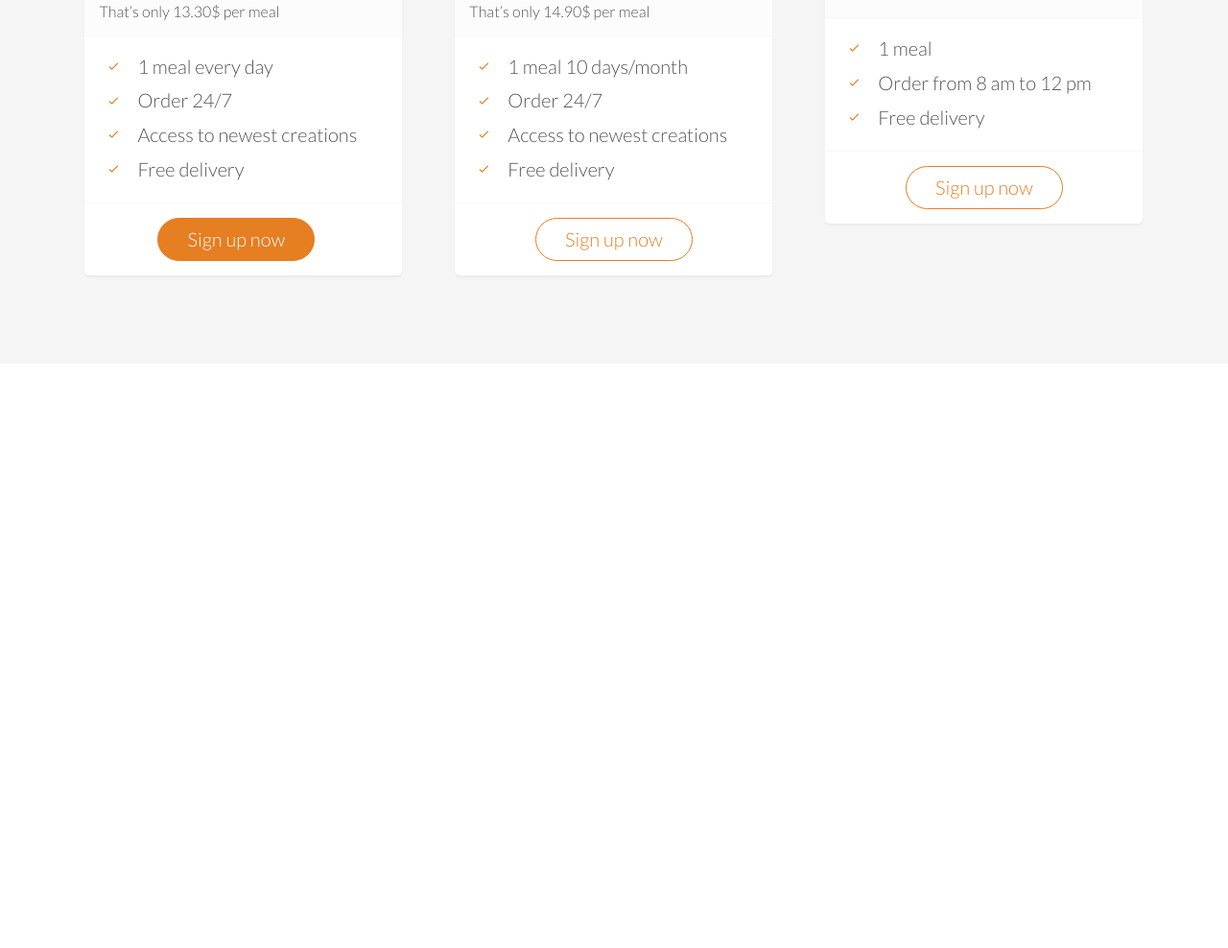
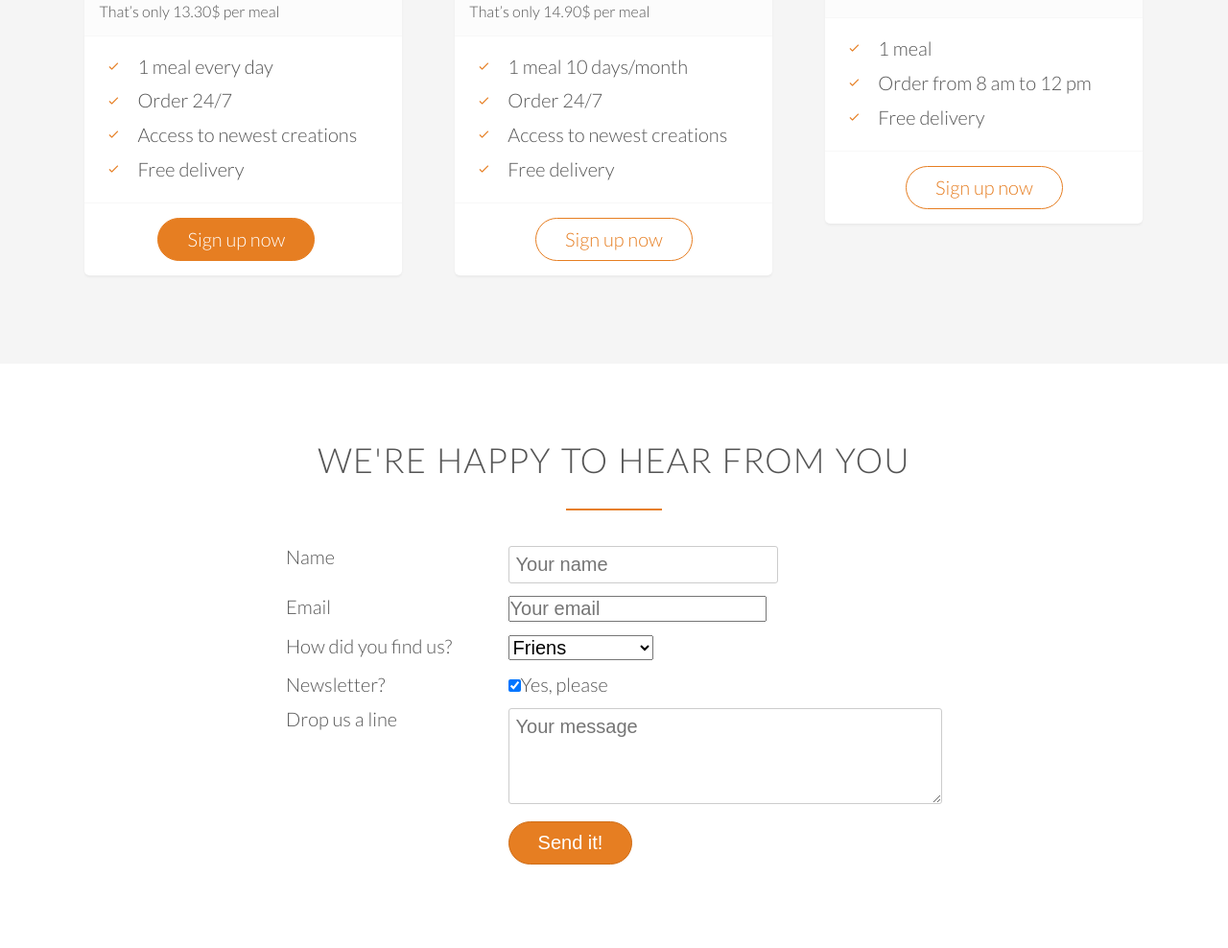
Before and after one commit to EuBabkin/Omnifood, a plain HTML site: page index.html in a window 1280 px wide. Shown: the part 4247-5235 px from the top of the page at 96% size. Before the commit the page ends 4626 px from the top, so only its background shows below. Drawn offline with Linux system fonts and the light colour scheme; files whose address does not match are found by name.

Commit message:
Built the contact form

```diff
--- a/index.html
+++ b/index.html
@@ -271,6 +271,68 @@
 					</div>
 				</div>
 			</section>
+			<section class="section-form">
+				<div class="row">
+					<h2>We're happy to hear from you</h2>
+				</div>
+				<div class="row">
+					<form method="post" action="#" class="contact-form">
+						<div class="row">
+							<div class="col span-1-of-3">
+								<label for="name">Name</label>
+							</div>
+							<div class="col span 2-of-3">
+								<input type="text" name="name" id="name" placeholder="Your name" required>
+							</div>
+						</div>
+						<div class="row">
+							<div class="col span-1-of-3">
+								<label for="email">Email</label>
+							</div>
+							<div class="col span 2-of-3">
+								<input type="email" name="email" id="email" placeholder="Your email" required>
+							</div>
+						</div>
+						<div class="row">
+							<div class="col span-1-of-3">
+								<label for="find-us">How did you find us?</label>
+							</div>
+							<div class="col span 2-of-3">
+								<select name="find-us" id="find-us">
+									<option value="friends" selected>Friens</option>
+									<option value="search">Search engine</option>
+									<option value="ad">Advertisement</option>
+									<option value="other">Other</option>
+								</select>
+							</div>
+						</div>
+						<div class="row">
+							<div class="col span-1-of-3">
+								<label for="news">Newsletter?</label>
+							</div>
+							<div class="col span-2-of-3">
+								<input type="checkbox" name="news" id="news" checked>Yes, please
+							</div>
+						</div>
+						<div class="row">
+							<div class="col span-1-of-3">
+								<label for="message">Drop us a line</label>
+							</div>
+							<div class="col span-2-of-3">
+								<textarea name="message" id="message" placeholder="Your message"></textarea>
+							</div>
+						</div>
+						<div class="row">
+							<div class="col span-1-of-3">
+								<label>&nbsp;</label>
+							</div>
+							<div class="col span-2-of-3">
+								<input type="submit" value="Send it!">
+							</div>
+						</div>
+					</form>
+				</div>
+			</section>
   	</main>
   </body>
 </html>
--- a/resources/css/style.css
+++ b/resources/css/style.css
@@ -113,7 +113,8 @@ a:active{
 }
 /*---BUTTONS---*/
 .btn:link,
-.btn:visited{
+.btn:visited,
+input[type="submit"]{
 		display: inline-block;
 		padding: 10px 30px;
 		font-weight: 300;
@@ -125,7 +126,8 @@ a:active{
 				color 0.2s;
 }
 .btn-full:link,
-.btn-full:visited{
+.btn-full:visited,
+input[type="submit"]{
 		margin-right: 15px;
 		background-color: #e67e22;
 		border: 1px solid #e67e22;
@@ -137,11 +139,14 @@ a:active{
 		color: #e67e22;
 }
 .btn:hover,
-.btn:active{
+.btn:active,
+input[type="submit"]:hover,
+input[type="submit"]:active{
 		background-color: #cf6d17;
 }
 .btn-full:hover,
-.btn-full:active{
+.btn-full:active,
+input[type="submit"]{
 		border: 1px solid #cf6d17;
 }
 .btn-ghost:hover,
@@ -365,3 +370,25 @@ cite img{
 .plan-box ul li{
 	padding: 5px 0;
 }
+/*---CONTACT FORM---*/
+.contact-form{
+	margin: 0 auto;
+	width: 60%;
+}
+
+input[type="text"],
+input[type="email"]
+select,
+textarea{
+	width: 100%;
+	padding: 7px;
+	border: 1px solid #ccc;
+	border-radius: 3px;
+}
+textarea{
+	height: 100px;
+}
+.input[type=checkbox]{
+	margin: 10px 5px 10px 0;
+}
+*:focus{outline: none;}
```
